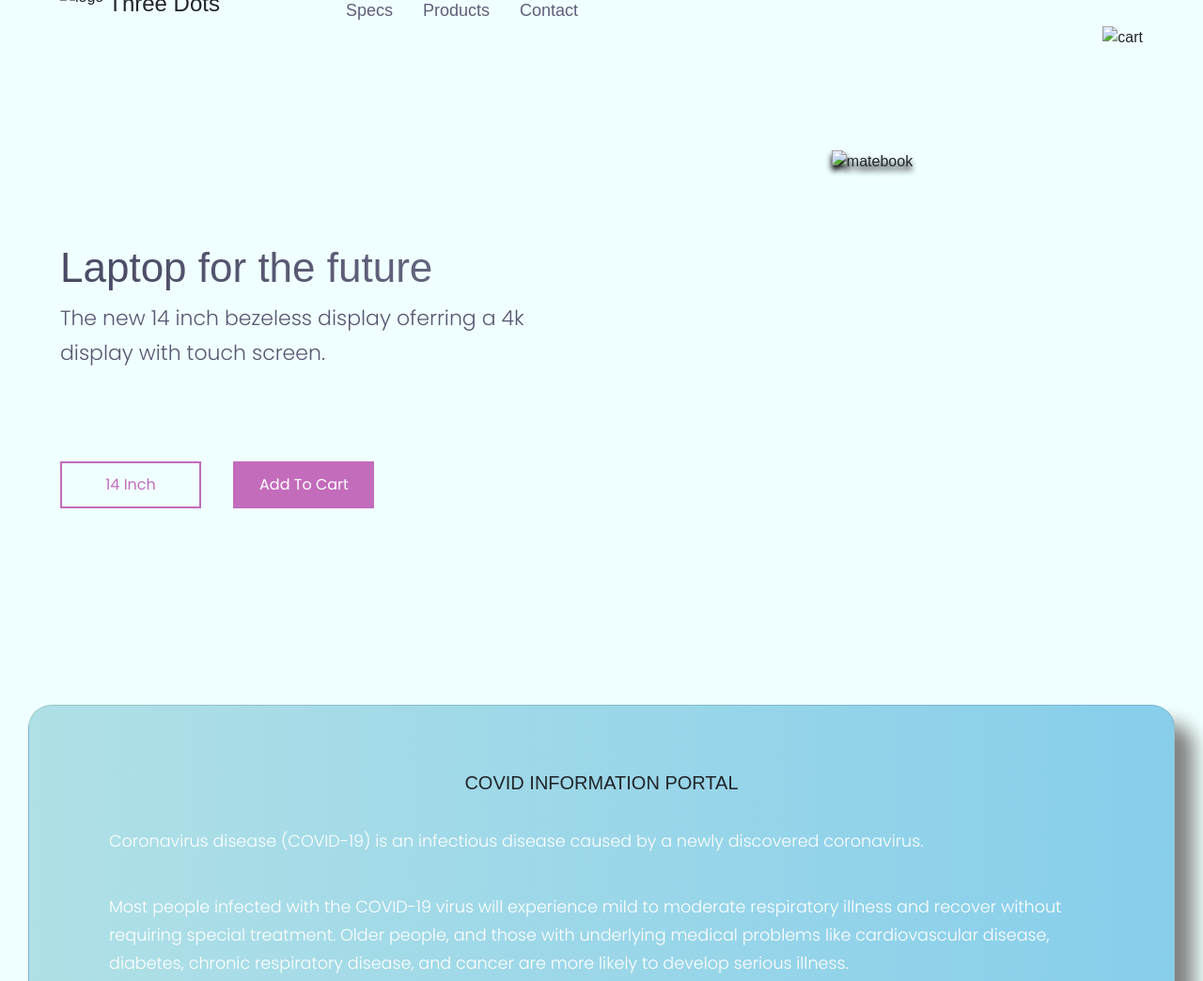
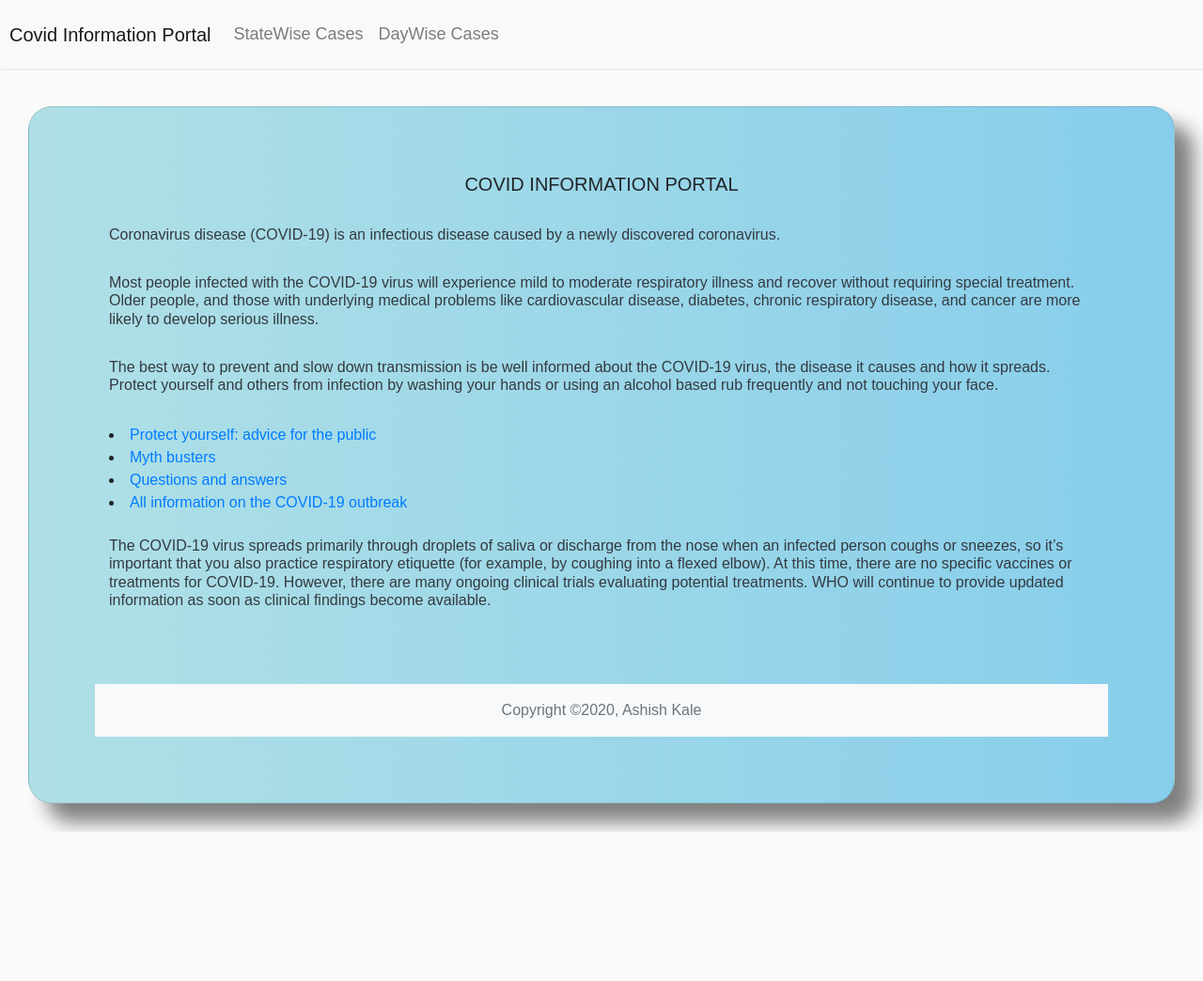
Before and after one commit to Ashishh-07/COVID_PORTAL, a plain HTML site: page front_page.html in a window 1280 px wide. Shown: the top 1044 px of the page at 94% size. After the commit the page ends 885 px from the top, so only its background shows below. Drawn offline with nearby package versions, Linux system fonts and the light colour scheme.

Commit message:
Update front_page.html

```diff
--- a/front_page.html
+++ b/front_page.html
@@ -11,59 +11,37 @@
     <link rel="stylesheet" href="https://cdnjs.cloudflare.com/ajax/libs/font-awesome/4.7.0/css/font-awesome.css">
 
 	<title>Covid_Project</title>
+
   </head>
 
-  <body style="background-color: azure;">
+  <body>
   <style src="style.css"></style>
-  <body>
-	<header>
-		<div class="logo-container">
-			<img src="./img/logo.svg" alt="logo" />
-			<h4 class="logo">Three Dots</h4>
-		</div>
-		<nav>
-			<ul class="nav-links">
-				<li><a class="nav-link" href="#">Specs</a></li>
-				<li><a class="nav-link" href="#">Products</a></li>
-				<li><a class="nav-link" href="#">Contact</a></li>
+
+  <nav class="navbar navbar-expand-lg navbar-light bg-light">
+	<a class="navbar-brand" href="#">Covid Information Portal</a>
+	<button class="navbar-toggler" type="button" data-toggle="collapse" data-target="#navbarSupportedContent" aria-controls="navbarSupportedContent" aria-expanded="false" aria-label="Toggle navigation">
+	  <span class="navbar-toggler-icon"></span>
+	</button>
+
+	<div class="collapse navbar-collapse" id="navbarSupportedContent">
+	  <ul class="navbar-nav mr-auto">
+		<li class="nav-item">
+		  <a class="nav-link" href="statewise.html">StateWise Cases<span class="sr-only">(current)</span></a>
+		</li>
+
+		<li class="nav-item">
+		  <a class="nav-link" href="daywise.html">DayWise Cases </a>
+		</li>
+
 	  </ul>
   </nav>
-		<div class="cart">
-			<img src="./img/cart.svg" alt="cart" />
-		</div>
-	</header>
-
-	<main>
-		<section class="presentation">
-			<div class="introduction">
-				<div class="intro-text">
-					<h1>Laptop for the future</h1>
-					<p>
-						The new 14 inch bezeless display oferring a 4k
-						display with touch screen.
-					</p>
-				</div>
-				<div class="cta">
-					<button class="cta-select">14 Inch</button>
-					<button class="cta-add">Add To Cart</button>
-				</div>
-			</div>
-			<div class="cover">
-				<img src="./img/matebook.png" alt="matebook" />
-			</div>
-		</section>
-
-  <div class="card"style="border-radius: 25px;
-	  padding: 50px;box-shadow: 20px 20px 20px grey;margin-left: 30px;
-	  margin-right: 30px;
-	  background-image: linear-gradient(to right, rgb(176,224,230), rgb(135,206,235));
-	  margin-top: 30px;">
+	<div class="card"style="border-radius: 25px;padding: 50px;box-shadow: 20px 20px 20px grey;margin-left: 30px;margin-right: 30px;background-image: linear-gradient(to right, rgb(176,224,230), rgb(135,206,235));margin-bottom:30px;">
 		<div class="card-body">
 		  <div class="container-fluid" style="padding: 30x;background-origin: padding-box;border-radius: 30px;border-color: black;border-bottom: 20px;">
-	<h5 class="card-title" style="text-align:center;text-emphasis-style: bold;">COVID INFORMATION PORTAL</h5><br>
-	<p class="text-white">Coronavirus disease (COVID-19) is an infectious disease caused by a newly discovered coronavirus.</p><br>
-	<p class=text-white>Most people infected with the COVID-19 virus will experience mild to moderate respiratory illness and recover without requiring special treatment.  Older people, and those with underlying medical problems like cardiovascular disease, diabetes, chronic respiratory disease, and cancer are more likely to develop serious illness.</p><br>
-	<p class=text-white>The best way to prevent and slow down transmission is be well informed about the COVID-19 virus, the disease it causes and how it spreads. Protect yourself and others from infection by washing your hands or using an alcohol based rub frequently and not touching your face. </p> <br>
+		<h5 class="card-title-100" style="text-align:center;">COVID INFORMATION PORTAL</h5><br>
+		<h6 class="text-dark">Coronavirus disease (COVID-19) is an infectious disease caused by a newly discovered coronavirus.</h6><br>
+		<h6 class="text-dark">Most people infected with the COVID-19 virus will experience mild to moderate respiratory illness and recover without requiring special treatment.  Older people, and those with underlying medical problems like cardiovascular disease, diabetes, chronic respiratory disease, and cancer are more likely to develop serious illness.</h6><br>
+		<h6 class=text-dark>The best way to prevent and slow down transmission is be well informed about the COVID-19 virus, the disease it causes and how it spreads. Protect yourself and others from infection by washing your hands or using an alcohol based rub frequently and not touching your face. </h6> <br>
 
 		<li>
 			<a href ="https://www.who.int/emergencies/diseases/novel-coronavirus-2019/advice-for-public" class="text-primary">Protect yourself: advice for the public</a>
@@ -78,11 +56,10 @@
 			<a href="https://www.who.int/emergencies/diseases/novel-coronavirus-2019" class="text-primary">All information on the COVID-19 outbreak</a>
 		</li>
 		<br>
-	<p class=text-white>The COVID-19 virus spreads primarily through droplets of saliva or discharge from the nose when an infected person coughs or sneezes, so it’s important that you also practice respiratory etiquette (for example, by coughing into a flexed elbow).
-        At this time, there are no specific vaccines or treatments for COVID-19. However, there are many ongoing clinical trials evaluating potential treatments. WHO will continue to provide updated information as soon as clinical findings become available.</p><br>
+		<h6 class=text-dark>The COVID-19 virus spreads primarily through droplets of saliva or discharge from the nose when an infected person coughs or sneezes, so it’s important that you also practice respiratory etiquette (for example, by coughing into a flexed elbow).
+			At this time, there are no specific vaccines or treatments for COVID-19. However, there are many ongoing clinical trials evaluating potential treatments. WHO will continue to provide updated information as soon as clinical findings become available.</h6><br>
 		</div>
-</div>
-</div>
+
 
 <footer class="footer mt-5 py-3 bg-light">
 	<div class="container text-center">
@@ -90,13 +67,6 @@
 		<a href="https://ashishh-07.github.io/Ashish/" target="_blank">Ashish Kale</a></span>
 	</div>
   </footer>
-</div>
-
-
-
-
-
-</div>
 
 
     <!-- Optional JavaScript -->
@@ -105,14 +75,6 @@
     <script src="https://cdnjs.cloudflare.com/ajax/libs/popper.js/1.14.3/umd/popper.min.js" integrity="sha384-ZMP7rVo3mIykV+2+9J3UJ46jBk0WLaUAdn689aCwoqbBJiSnjAK/l8WvCWPIPm49" crossorigin="anonymous"></script>
     <script src="https://stackpath.bootstrapcdn.com/bootstrap/4.1.3/js/bootstrap.min.js" integrity="sha384-ChfqqxuZUCnJSK3+MXmPNIyE6ZbWh2IMqE241rYiqJxyMiZ6OW/JmZQ5stwEULTy" crossorigin="anonymous"></script>
 
-    <script>
-	    $(document).ready(function(){
-			$('#sidebarCollapse').on('click',function(){
-				$('#sidebar').toggleClass('active');
-			});
-		});
-
-	</script>
 
   </body>
 </html>
```
Lines whose indentation alone changed are shown as unchanged.
